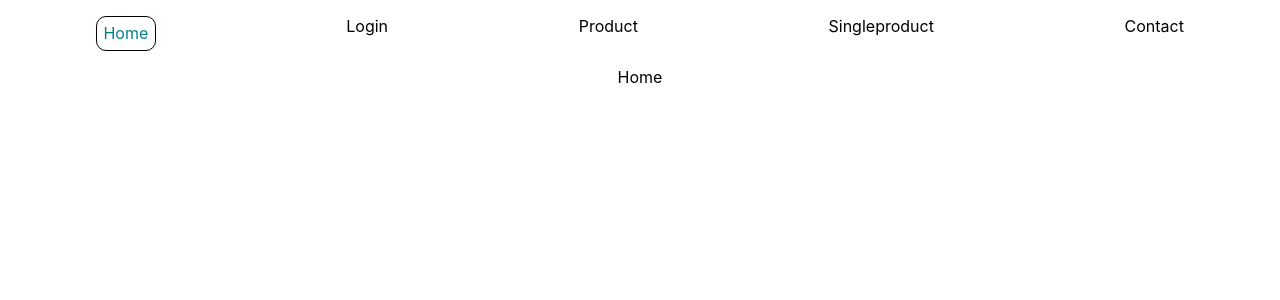
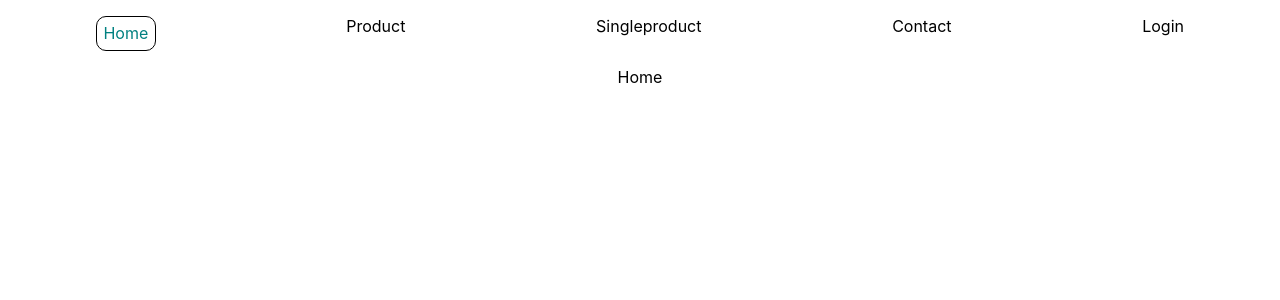
Before and after one commit to ignitinsharma/React_jsonApp, a React (Create React App) app in the folder json-app/: page / in a window 1280 px wide. Shown: the top 300 px of the page. Built offline with nearby package versions, Linux system fonts and the light colour scheme.

Commit message:
Update Navbar.jsx

```diff
--- a/json-app/src/Navbar/Navbar.jsx
+++ b/json-app/src/Navbar/Navbar.jsx
@@ -2,10 +2,10 @@ import { Link, NavLink } from "react-router-dom";
 
 const links = [
   { to: "/", text: "Home" },
-  { to: "/login", text: "Login" },
   { to: "/product", text: "Product" },
   { to: "/singleproduct", text: "Singleproduct" },
   { to: "/contact", text: "Contact" },
+  { to: "/login", text: "Login" },
 ];
 
 export function Navabr() {
```
